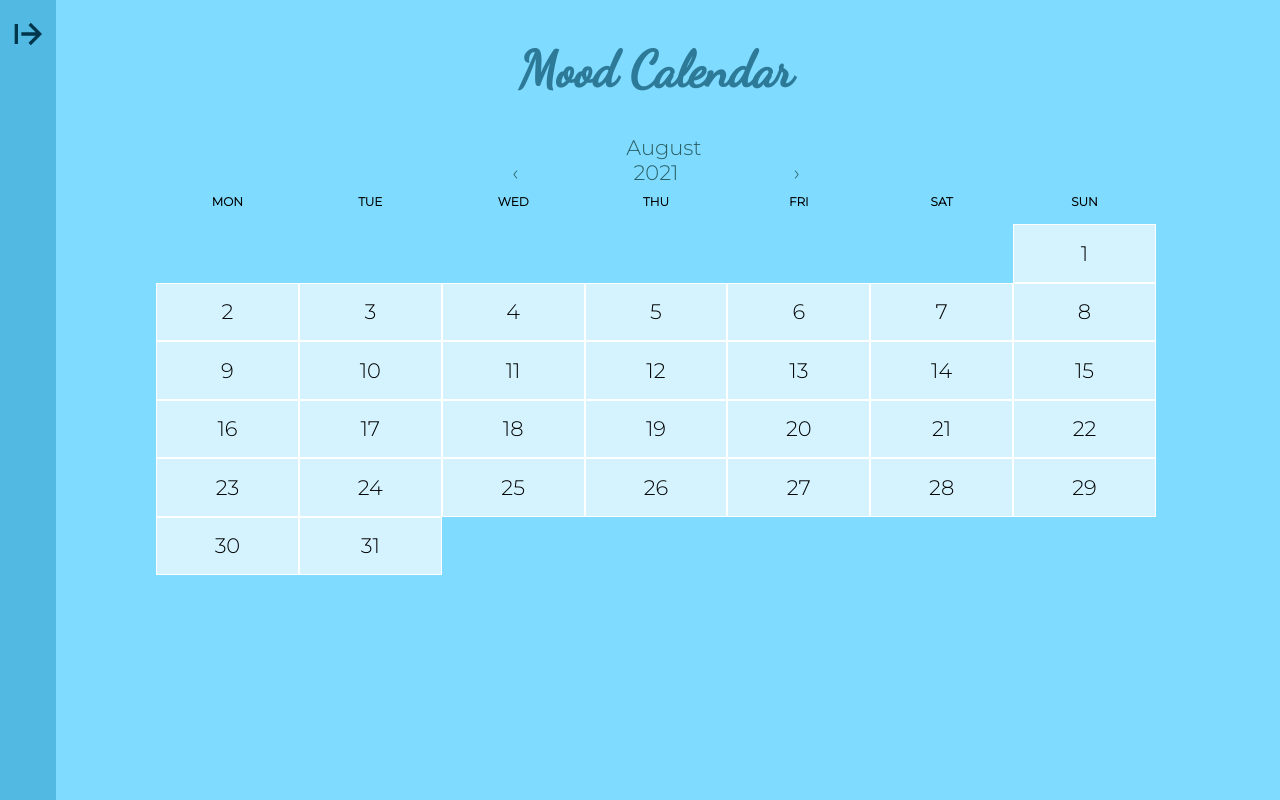
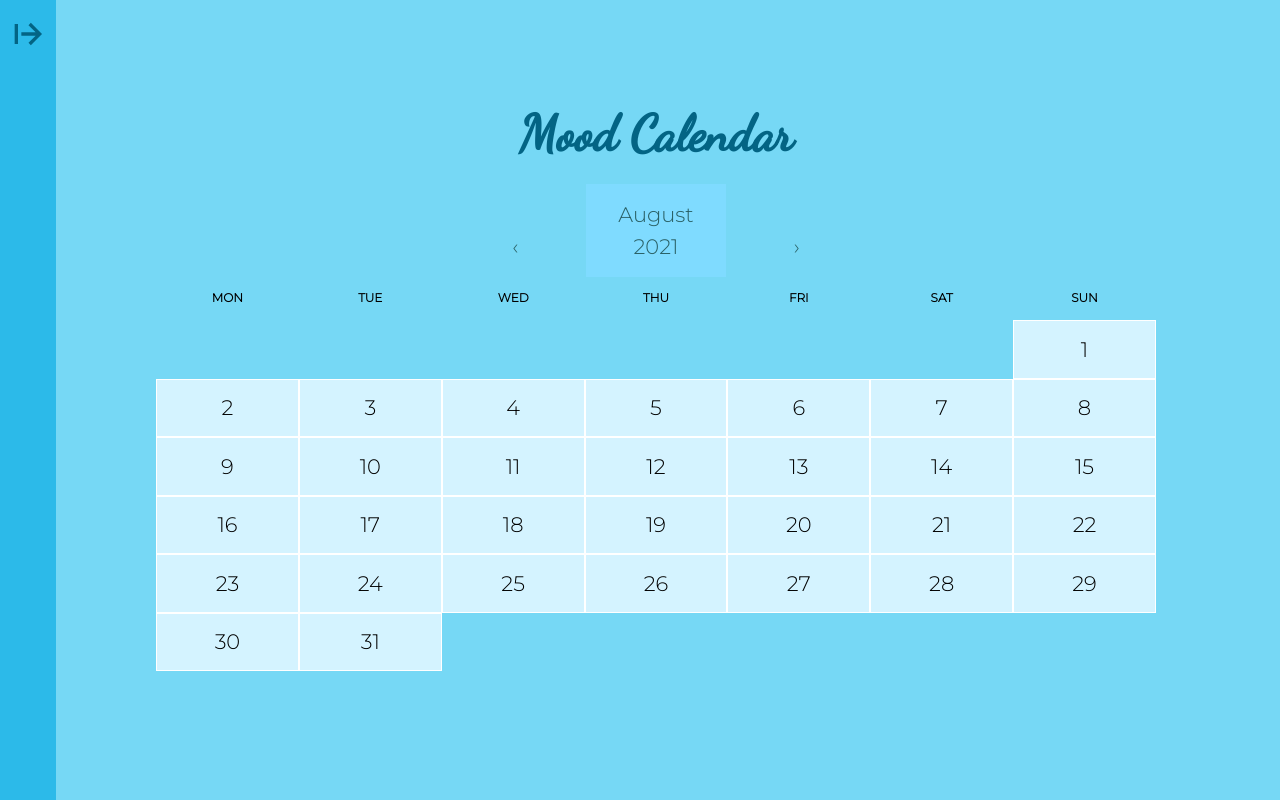
Before and after one commit to n-kly/Apptitude-MoodTracker, a React (Create React App) app: page /my-calendar in a window 1280 px wide. Built offline with nearby package versions, Linux system fonts and the light colour scheme; a web font is replaced by a local one.

Commit message:
More css

```diff
--- a/src/components/Image.js
+++ b/src/components/Image.js
@@ -3,12 +3,9 @@ import './main/main.css';
 import dayjs from 'dayjs';
 import Calendar from 'react-calendar';
 import './reactStyles.css';
-import { BiHappyAlt, BiSad } from 'react-icons/bi';
-import { MdSentimentNeutral } from 'react-icons/md';
 
 const Image = ({ totalMood }) => {
     let styles = ['none', 'happy', 'medium', 'sad'];
-    let icons = ["", <BiHappyAlt />, <MdSentimentNeutral />, <BiSad />];
 
     const [value, onChange] = useState(new Date());
 
@@ -35,13 +32,6 @@ const Image = ({ totalMood }) => {
                             return styles[0];
                         }
                     }}
-                    // tileContent={({ date, view }) => {
-                    //     let calenDay = dayjs(date).format('DD MMM');
-                    //     if (totalMood[calenDay] !== undefined) {
-                    //         console.log(totalMood[calenDay]);
-                    //         return icons[totalMood[calenDay]];
-                    //     }
-                    // }}
                     showNeighboringMonth={false}
                 />
             </div>
--- a/src/components/main/MainPage.js
+++ b/src/components/main/MainPage.js
@@ -1,6 +1,5 @@
 import { useState, useEffect, useRef } from "react";
 import Day from "./Day";
-import anime from 'animejs'
 
 const MainPage = ({ totalMood, setTotalMood, activeDate, setActiveDate }) => {
   const [store, setStore] = useState(false);
@@ -20,7 +19,7 @@ const MainPage = ({ totalMood, setTotalMood, activeDate, setActiveDate }) => {
     <div>
       <div>
         <div>
-          <svg
+          {/* <svg
             id="visual"
             viewBox="0 0 960 540"
             width="960"
--- a/src/components/main/main.css
+++ b/src/components/main/main.css
@@ -13,7 +13,7 @@
 }
 
 body {
-    background-color: #7fdbff;
+    background-color: #76D8F5;
 }
 .wrapper {
     display: flex;
@@ -22,7 +22,7 @@ body {
 }
 
 .emoji {
-    color: #ddf5ff !important;
+    color: #EBFBFF !important;
     text-align: center;
     margin-top: 5%;
     font-size: 55px;
@@ -113,7 +113,7 @@ body {
     justify-content: center;
 }
 
-button {
+button{
     margin: 25px 12px;
     width: 11vw;
     padding: 15px;
@@ -122,13 +122,22 @@ button {
     font-family: Montserrat;
 }
 
-button:hover {
+.button-center {
+    margin: 25px 12px;
+    width: 11vw;
+    padding: 15px;
+    font-size: 21px;
+    color: #2a6065;
+    font-family: Montserrat;
+}
+
+.button-center:hover {
     -webkit-box-shadow: 0 0.25em #58bec7;
     box-shadow: 0 0.25em #58bec7;
     top: 0.125em;
 }
 
-button:active {
+.button-center:active {
     -webkit-box-shadow: none;
     box-shadow: none;
     top: 0.375em;
@@ -157,7 +166,8 @@ button:active {
     text-align: center;
     font-family: 'Dancing Script', cursive;
     font-size: 50px;
-    color: #2d7a98;
+    color: #036484;
     padding: 40px 0 20px;
     margin-left: 32px;
+    margin-top:5%;
 }
--- a/src/components/reactStyles.css
+++ b/src/components/reactStyles.css
@@ -35,7 +35,7 @@
 }
 .react-calendar__navigation {
     height: 44px;
-    margin-bottom: 1em;
+    margin-bottom: 3rem;
 }
 .react-calendar__navigation button {
     min-width: 44px;
@@ -132,3 +132,10 @@ abbr {
     text-decoration: none;
     font-family: "Montserrat";
 }
+.react-calendar__navigation__label{
+    line-height: 1.5;
+}
+
+.react-calendar__navigation__label__labelText{
+    margin-left: 0px !important;
+}
--- a/src/components/styleSelector.css
+++ b/src/components/styleSelector.css
@@ -1,5 +1,5 @@
 .navbar {
-    background-color: #51b9e2;
+    background-color: #2CBAE9;
     width: 56px;
     height: 100vh;
     display: flex;
@@ -20,7 +20,7 @@
 }
 
 .nav-menu {
-    background-color: #51b9e2;
+    background-color: #2CBAE9;
     width: 250px;
     height: 100vh;
     display: flex;
@@ -63,7 +63,7 @@
 }
 
 .nav-text a:hover {
-    background-color: #28a0cf;
+    background-color: #DF9F5B;
 }
 
 .nav-menu-items {
@@ -76,7 +76,7 @@
 }
 
 .navbar-toggle {
-    background-color: #51b9e2;
+    background-color: #2CBAE9;
     width: 100%;
     height: 4rem;
     display: flex;
@@ -89,15 +89,11 @@ span {
 }
 
 .toggle-icon {
-    color: #00364b;
+    color: #036484;
 }
 
 .toggle-icon:hover {
-    color: #04709b;
-}
-
-.toggle-icon:focus {
-    color: #00364b;
+    color: #068CB8;
 }
 
 .actual-text {
```
